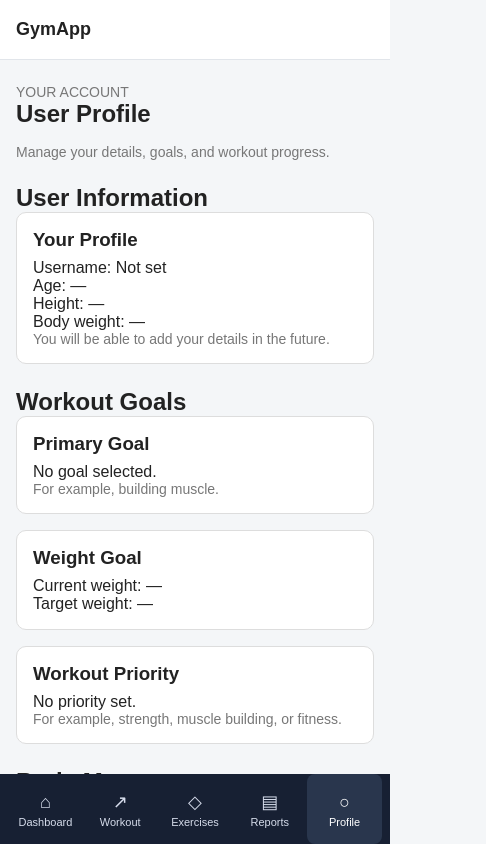
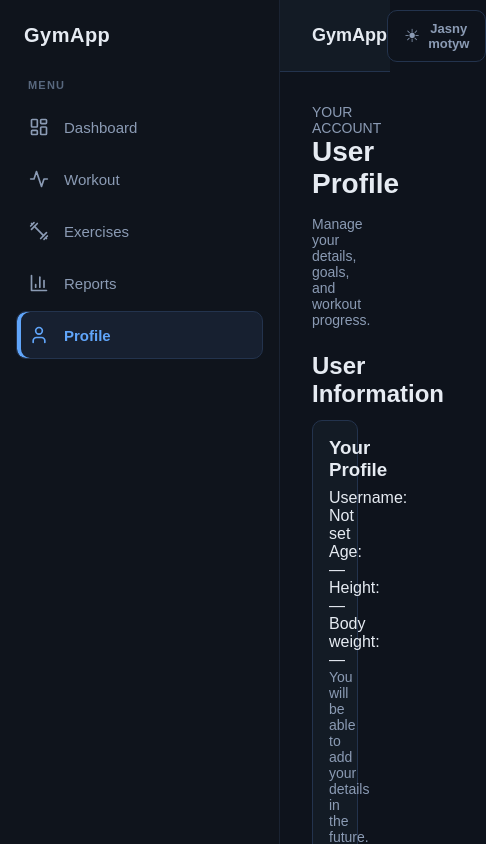
Before and after one commit to JacobPlusPlus/gym-app, a React (Vite) app in the folder frontend/: page /profile in a window 390 px wide. Shown: the top 844 px of the page, 486 px wide, since content can reach past the window. Built offline with nearby package versions, Linux system fonts and the light colour scheme.

Commit message:
feat: add dark/light theme and redesign sidebar navigation

```diff
--- a/frontend/src/App.css
+++ b/frontend/src/App.css
@@ -1,3 +1,12 @@
+/* ============================================================
+   App.css – układ aplikacji i wspólne elementy
+   Wszystkie kolory pochodzą ze zmiennych z index.css:
+   ogólne: --bg, --surface, --surface-2, --text, --text-muted,
+           --border, --accent
+   menu:   --sidebar-*
+   Nie wpisujemy tu kolorów hex.
+   ============================================================ */
+
 /* ---------- Główny układ ---------- */
 
 .app-layout {
@@ -5,67 +14,92 @@
   min-height: 100vh;
 }
 
+/* ---------- NAWIGACJA (sidebar) ----------
+   Wszystko dotyczące bocznego menu jest w tej sekcji:
+   .sidebar, .brand, .nav-heading, .side-nav, .nav-item, .nav-icon.
+   Kolory pochodzą ze zmiennych --sidebar-* z index.css.
+   ------------------------------------------ */
+
 .sidebar {
   position: sticky;
   top: 0;
   display: flex;
-  flex: 0 0 250px;
+  flex: 0 0 280px;
   flex-direction: column;
   height: 100vh;
-  padding: 28px 18px;
-  background: #172033;
-  color: #fff;
+  padding: 24px 16px;
+  background: var(--sidebar-bg);
+  border-right: 1px solid var(--sidebar-border);
+  color: var(--text);
 }
 
 .brand {
-  margin: 0 12px 40px;
-  color: #fff;
-  font-size: 24px;
+  display: flex;
+  align-items: center;
+  gap: 12px;
+  margin: 0 0 32px 8px;
+  color: var(--text);
+  font-size: 20px;
   font-weight: 700;
   text-decoration: none;
+  letter-spacing: 0.5px;
 }
 
 .nav-heading {
   padding: 0 12px;
   margin-bottom: 12px;
-  color: #9ca8bc;
-  font-size: 12px;
-  font-weight: 700;
-  letter-spacing: 0.08em;
+  color: var(--sidebar-heading);
+  font-size: 11px;
+  font-weight: 600;
+  letter-spacing: 1.2px;
 }
 
 .side-nav {
   display: flex;
   flex-direction: column;
-  gap: 6px;
+  gap: 4px;
 }
 
 .nav-item {
   display: flex;
   align-items: center;
-  gap: 12px;
-  min-height: 44px;
+  gap: 15px;
+  min-height: 48px;
   padding: 0 12px;
-  border-radius: 8px;
-  color: #d6dceb;
+  border-radius: 10px;
+  color: var(--sidebar-text);
   text-decoration: none;
+  font-size: 15px;
+  font-weight: 500;
+  transition: all 0.2s ease;
+  border: 1px solid transparent;
+  -webkit-font-smoothing: antialiased;
+  -moz-osx-font-smoothing: grayscale;
 }
 
-.nav-item:hover,
+.nav-item:hover {
+  color: var(--sidebar-hover-text);
+  background-color: var(--sidebar-hover-bg);
+}
+
 .nav-item.active {
-  background: #29364d;
-  color: #fff;
+  background-color: var(--sidebar-active-bg);
+  color: var(--sidebar-active-text);
+  border: 1px solid var(--sidebar-active-border);
+  box-shadow: inset 4px 0 0 0 var(--sidebar-active-text);
+  font-weight: 600;
 }
 
 .nav-icon {
   display: inline-flex;
-  width: 24px;
-  height: 24px;
+  width: 20px;
+  height: 20px;
   align-items: center;
   justify-content: center;
-  flex: 0 0 24px;
-  font-size: 20px;
+  flex: 0 0 20px;
 }
+
+/* ---------- Obszar treści i topbar ---------- */
 
 .main-area {
   min-width: 0;
@@ -77,12 +111,39 @@
   min-height: 72px;
   align-items: center;
   padding: 0 32px;
-  border-bottom: 1px solid #e1e5ea;
-  background: #fff;
+  border-bottom: 1px solid var(--border);
+  background: var(--surface);
 }
 
 .topbar h2 {
   font-size: 18px;
+}
+
+/* ---------- Przycisk zmiany motywu (topbar) ---------- */
+.theme-toggle {
+  display: inline-flex;
+  align-items: center;
+  gap: 8px;
+  margin-left: auto;              /* spycha przycisk na prawą stronę */
+  padding: 10px 16px;
+  border: 1px solid var(--border);
+  border-radius: 10px;
+  background: var(--bg);
+  color: var(--text-muted);
+  font-size: 13px;
+  font-weight: 600;
+  cursor: pointer;
+  transition: color 0.2s ease, border-color 0.2s ease;
+}
+
+.theme-toggle:hover {
+  color: var(--text);
+  border-color: var(--accent);
+}
+
+.theme-toggle span {
+  font-size: 18px;
+  line-height: 1;
 }
 
 .main-content {
@@ -105,7 +166,7 @@
 }
 
 .muted {
-  color: #777;
+  color: var(--text-muted);
   font-size: 14px;
 }
 
@@ -113,9 +174,9 @@
 
 .card {
   padding: 16px;
-  border: 1px solid #ddd;
+  border: 1px solid var(--border);
   border-radius: 10px;
-  background: #fff;
+  background: var(--surface);
 }
 
 .card h2,
@@ -139,87 +200,20 @@
 table {
   width: 100%;
   border-collapse: collapse;
-  background: #fff;
+  background: var(--surface);
 }
 
 th,
 td {
   padding: 8px 10px;
-  border: 1px solid #ddd;
+  border: 1px solid var(--border);
   text-align: left;
 }
 
 th {
-  background: #f0f0f0;
+  background: var(--surface-2);
 }
 
-/* ---------- Telefony ---------- */
-
-@media (max-width: 600px) {
-  .app-layout {
-    display: block;
-  }
-
-  .sidebar {
-    position: fixed;
-    top: auto;
-    right: 0;
-    bottom: 0;
-    left: 0;
-    z-index: 100;
-    height: 70px;
-    padding: 0 8px;
-  }
-
-  .brand,
-  .nav-heading {
-    display: none;
-  }
-
-  .side-nav {
-    height: 100%;
-    flex-direction: row;
-    justify-content: space-around;
-    gap: 0;
-  }
-
-  .nav-item {
-    flex: 1;
-    flex-direction: column;
-    justify-content: center;
-    gap: 2px;
-    padding: 4px 2px;
-    font-size: 11px;
-  }
-
-  .nav-icon {
-    height: 26px;
-    font-size: 18px;
-  }
-
-  .topbar {
-    min-height: 60px;
-    padding: 0 16px;
-  }
-
-  .main-content {
-    padding: 24px 16px 90px;
-  }
-
-  .page-title {
-    font-size: 24px;
-  }
-
-  .card-list {
-    grid-template-columns: 1fr;
-  }
-
-  table {
-    font-size: 13px;
-  }
-
-  th,
-  td {
-    padding: 7px;
-  }
+.section h2 {
+  margin-bottom: 12px;
 }
--- a/frontend/src/App.jsx
+++ b/frontend/src/App.jsx
@@ -1,4 +1,4 @@
-
+import { useEffect, useState } from 'react'
 import { BrowserRouter, Routes, Route, NavLink, Outlet } from 'react-router-dom'
 import Home from './pages/Home'
 import Workout from './pages/Workout'
@@ -8,6 +8,15 @@ import Profile from './pages/Profile'
 import './App.css'
 
 function Layout() {
+  // Motyw: 'dark' (domyślny) lub 'light'. Zapamiętany w localStorage.
+  const [theme, setTheme] = useState(() => localStorage.getItem('theme') || 'dark')
+
+  // Ustawia data-theme na <html>, a kolory z index.css reagują na ten atrybut
+  useEffect(() => {
+    document.documentElement.dataset.theme = theme
+    localStorage.setItem('theme', theme)
+  }, [theme])
+
   return (
     <div className="app-layout">
       <aside className="sidebar">
@@ -19,27 +28,42 @@ function Layout() {
 
         <nav className="side-nav">
           <NavLink to="/" end className="nav-item">
-            <span className="nav-icon">⌂</span>
+            <span className="nav-icon">
+              {/* Ikona Dashboard (Siatka) */}
+              <svg width="20" height="20" viewBox="0 0 24 24" fill="none" stroke="currentColor" strokeWidth="2" strokeLinecap="round" strokeLinejoin="round"><rect width="7" height="9" x="3" y="3" rx="1"/><rect width="7" height="5" x="14" y="3" rx="1"/><rect width="7" height="9" x="14" y="12" rx="1"/><rect width="7" height="5" x="3" y="16" rx="1"/></svg>
+            </span>
             Dashboard
           </NavLink>
 
           <NavLink to="/workout" className="nav-item">
-            <span className="nav-icon">↗</span>
+            <span className="nav-icon">
+              {/* Ikona Workout (Aktywność / Wykres linii) */}
+              <svg width="20" height="20" viewBox="0 0 24 24" fill="none" stroke="currentColor" strokeWidth="2" strokeLinecap="round" strokeLinejoin="round"><polyline points="22 12 18 12 15 21 9 3 6 12 2 12"/></svg>
+            </span>
             Workout
           </NavLink>
 
           <NavLink to="/exercises" className="nav-item">
-            <span className="nav-icon">◇</span>
+            <span className="nav-icon">
+              {/* Ikona Exercises (Hantelek) */}
+              <svg width="20" height="20" viewBox="0 0 24 24" fill="none" stroke="currentColor" strokeWidth="2" strokeLinecap="round" strokeLinejoin="round"><path d="m6.5 6.5 11 11"/><path d="m21 21-1-1"/><path d="m3 3 1 1"/><path d="m18 22 4-4"/><path d="m2 6 4-4"/><path d="m3 10 7-7"/><path d="m14 21 7-7"/></svg>
+            </span>
             Exercises
           </NavLink>
 
           <NavLink to="/reports" className="nav-item">
-            <span className="nav-icon">▤</span>
+            <span className="nav-icon">
+              {/* Ikona Reports (Wykres słupkowy) */}
+              <svg width="20" height="20" viewBox="0 0 24 24" fill="none" stroke="currentColor" strokeWidth="2" strokeLinecap="round" strokeLinejoin="round"><path d="M3 3v18h18"/><path d="M18 17V9"/><path d="M13 17V5"/><path d="M8 17v-3"/></svg>
+            </span>
             Reports
           </NavLink>
 
           <NavLink to="/profile" className="nav-item">
-            <span className="nav-icon">○</span>
+            <span className="nav-icon">
+              {/* Ikona Profile (Użytkownik) */}
+              <svg width="20" height="20" viewBox="0 0 24 24" fill="none" stroke="currentColor" strokeWidth="2" strokeLinecap="round" strokeLinejoin="round"><path d="M19 21v-2a4 4 0 0 0-4-4H9a4 4 0 0 0-4 4v2"/><circle cx="12" cy="7" r="4"/></svg>
+            </span>
             Profile
           </NavLink>
         </nav>
@@ -48,8 +72,14 @@ function Layout() {
       <div className="main-area">
         <header className="topbar">
           <h2>GymApp</h2>
+          <button
+            className="theme-toggle"
+            onClick={() => setTheme(theme === 'dark' ? 'light' : 'dark')}
+          >
+            <span>{theme === 'dark' ? '☀' : '☾'}</span>
+            {theme === 'dark' ? 'Jasny motyw' : 'Ciemny motyw'}
+          </button>
         </header>
-
         <main className="main-content">
           <Outlet />
         </main>
--- a/frontend/src/index.css
+++ b/frontend/src/index.css
@@ -1,3 +1,59 @@
+/* ============================================================
+   KOLORY APLIKACJI (jedyne miejsce, gdzie wpisujemy kolory hex)
+   Nazwy opisują rolę, nie kolor. W innych plikach CSS używamy
+   tylko var(--nazwa), np. background: var(--surface);
+
+   Teraz jest tylko ciemny motyw. Jasny motyw w przyszłości:
+   dopisać blok :root[data-theme='light'] { ...te same nazwy... }
+   i przycisk przełączający atrybut data-theme na <html>.
+   ============================================================ */
+
+:root,
+:root[data-theme='dark'] {
+  color-scheme: dark; /* ciemne paski przewijania i pola formularzy */
+
+  --bg: #0e131c;          /* tło całej strony */
+  --surface: #131b25;     /* karty, topbar, tabele */
+  --surface-2: #212c3f;   /* nagłówki tabel, drugorzędne tła */
+  --text: #e6ebf2;        /* główny tekst */
+  --text-muted: #8b9bb4;  /* tekst pomocniczy (.muted) */
+  --border: #23334d;      /* obramowania kart, tabel, topbaru */
+  --accent: #60a5fa;      /* linki i wyróżnienia */
+  /* ----- NAWIGACJA (sidebar) ----- */
+  --sidebar-bg: #0f141c;             /* tło menu */
+  --sidebar-border: #1a2332;         /* linia przy krawędzi menu */
+  --sidebar-text: #8b9bb4;           /* zwykła pozycja menu */
+  --sidebar-heading: #58687e;        /* napis MENU */
+  --sidebar-hover-bg: rgba(255, 255, 255, 0.04);
+  --sidebar-hover-text: var(--text); /* tekst po najechaniu */
+  --sidebar-active-bg: #172030;      /* aktywna zakładka: tło */
+  --sidebar-active-border: #23334d;  /* aktywna zakładka: ramka */
+  --sidebar-active-text: var(--accent); /* aktywna zakładka: kolor i pasek */
+}
+
+:root[data-theme='light'] {
+  color-scheme: light;
+
+  --bg: #f4f6f8;
+  --surface: #ffffff;
+  --surface-2: #eef1f6;
+  --text: #172033;
+  --text-muted: #667085;
+  --border: #dce3ee;
+  --accent: #2b6cdf;
+
+  /* ----- NAWIGACJA (sidebar) ----- */
+  --sidebar-bg: #ffffff;
+  --sidebar-border: #e1e5ea;
+  --sidebar-text: #5b6b82;
+  --sidebar-heading: #8794a8;
+  --sidebar-hover-bg: rgba(0, 0, 0, 0.04);
+  --sidebar-hover-text: var(--text);
+  --sidebar-active-bg: #eaf2ff;
+  --sidebar-active-border: #c7dcff;
+  --sidebar-active-text: var(--accent);
+}
+
 /* ---------- Globalne ustawienia ---------- */
 
 * {
@@ -9,8 +65,6 @@
 :root {
   font-family: Arial, Helvetica, sans-serif;
   font-size: 16px;
-  color: #222;
-  background: #f4f6f8;
 
   font-synthesis: none;
   text-rendering: optimizeLegibility;
@@ -19,8 +73,8 @@
 body {
   min-width: 320px;
   min-height: 100vh;
-  background: #f4f6f8;
-  color: #222;
+  background: var(--bg);
+  color: var(--text);
 }
 
 button,
@@ -31,5 +85,5 @@ textarea {
 }
 
 a {
-  color: #2b6cdf;
+  color: var(--accent);
 }
--- a/frontend/src/pages/Exercises.css
+++ b/frontend/src/pages/Exercises.css
@@ -155,21 +155,3 @@
   color: #667085;
   line-height: 1.6;
 }
-
-@media (max-width: 600px) {
-  .catalog-toolbar {
-    align-items: stretch;
-  }
-
-  .search-input {
-    max-width: none;
-  }
-
-  .muscle-filter {
-    justify-content: space-between;
-  }
-
-  .exercise-grid {
-    grid-template-columns: 1fr;
-  }
-}
```
